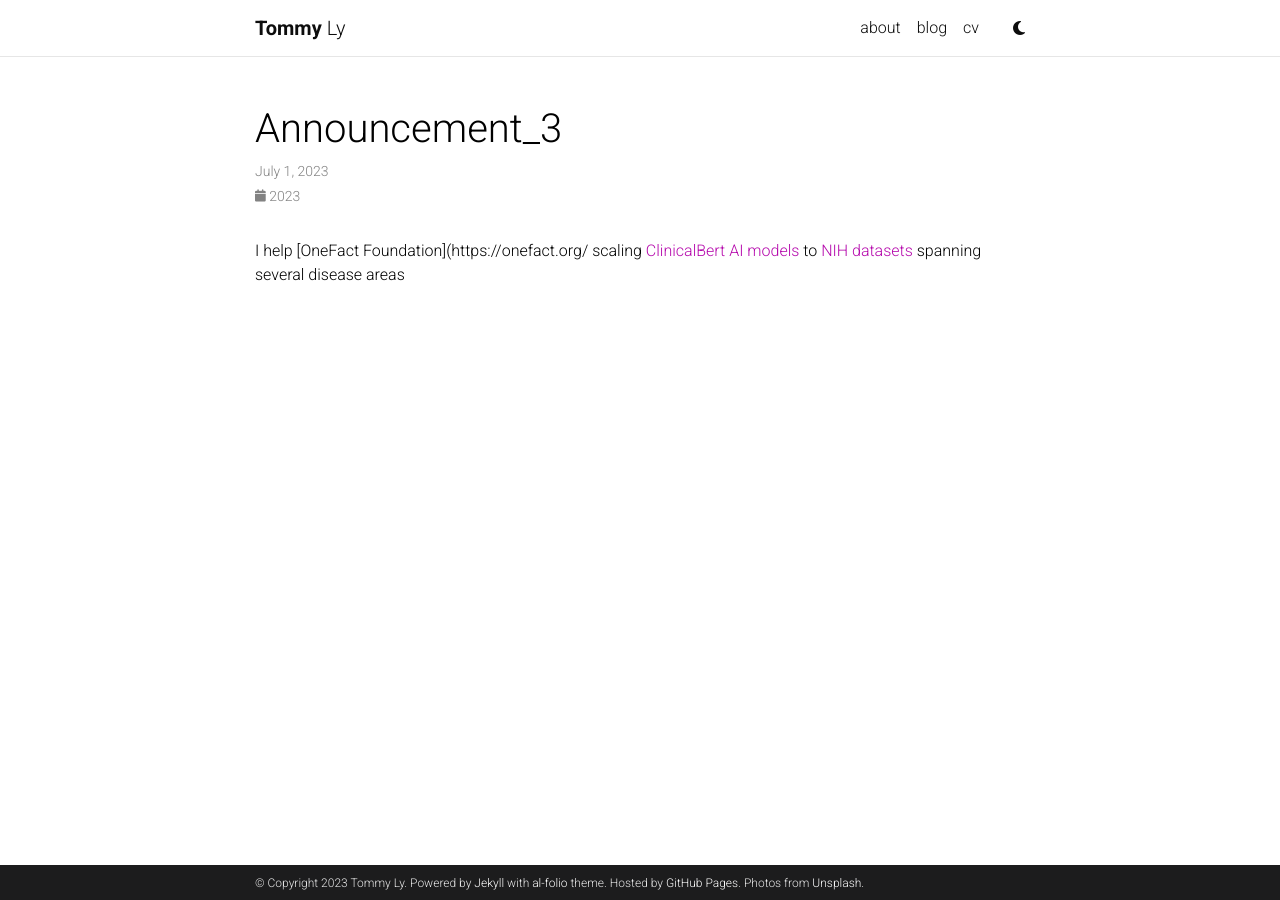
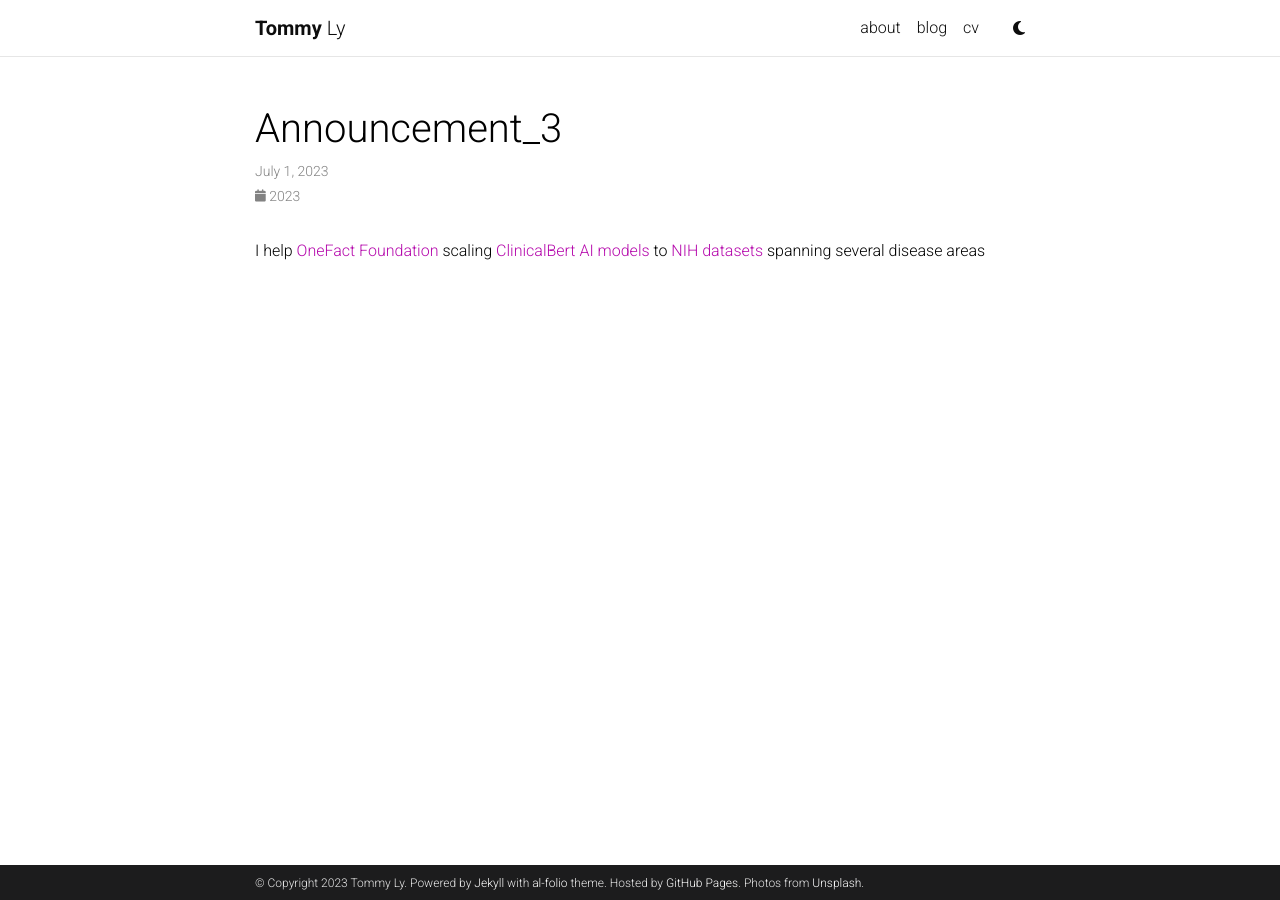
Before and after one commit to tommyly201/tommyly201.github.io, a Jekyll site: the page built from _news/announcement_3.md, in a window 1280 px wide. Built offline with Jekyll 4.4.1, drawn with Linux system fonts in a browser that asks for light colours; full-size pictures stand in for the smaller copies a plugin makes; comment, search, counter and statistics services are not loaded; a style sheet for code colours, icons or effects is not loaded; some of the changed lines change nothing that is shown.

Commit message:
fix error

```diff
--- a/_news/announcement_3.md
+++ b/_news/announcement_3.md
@@ -5,5 +5,5 @@ inline: true
 related_posts: false
 ---
 
-I help [OneFact Foundation](https://onefact.org/ scaling [ClinicalBert AI models](https://arxiv.org/abs/1904.05342) to [NIH
+I help [OneFact Foundation](https://onefact.org) scaling [ClinicalBert AI models](https://arxiv.org/abs/1904.05342) to [NIH
 datasets](https://www.researchallofus.org) spanning several disease areas
```
